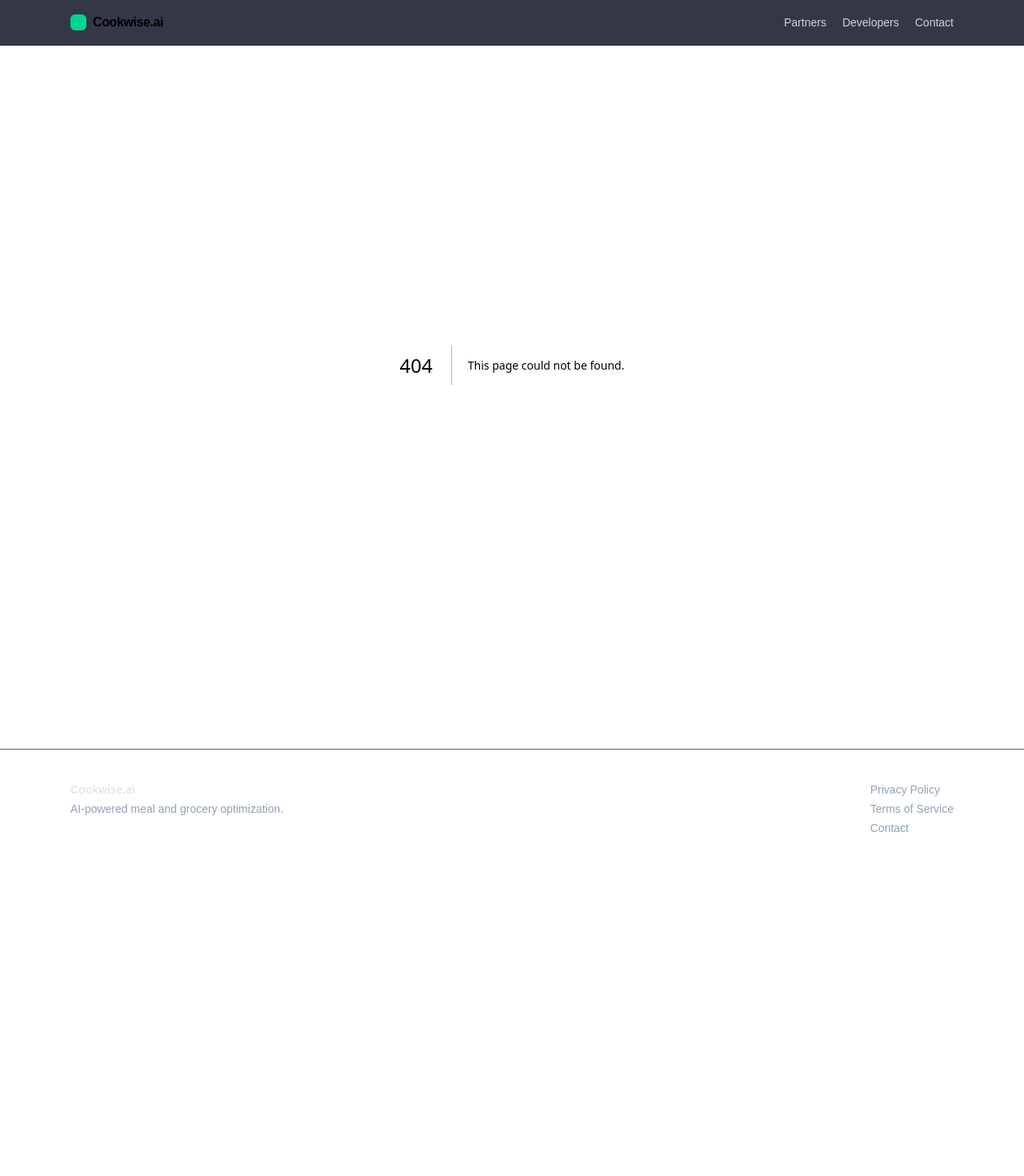
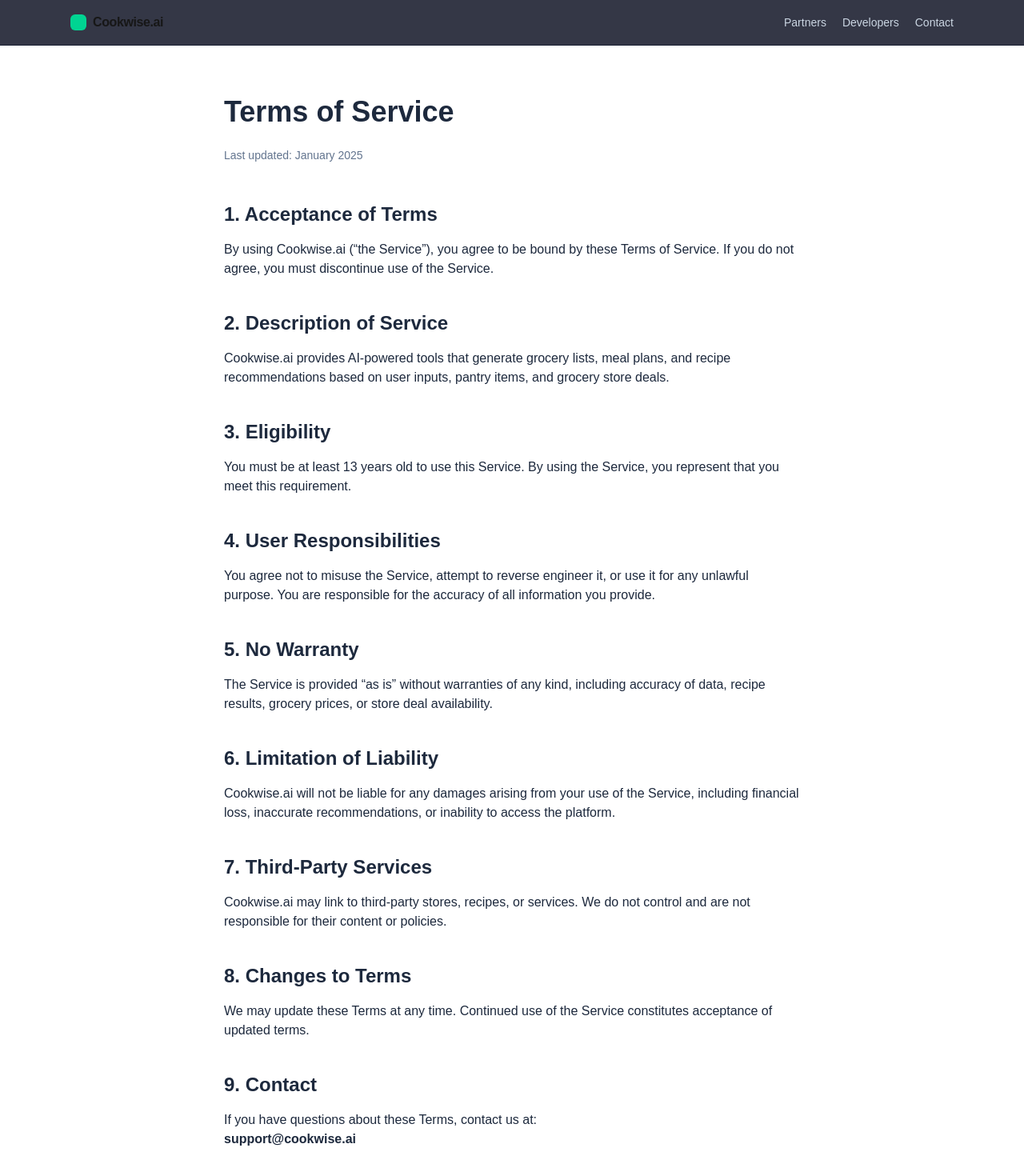
Before and after one commit to robsalter-lab/nextjs-cookwisemkt, a Next.js app: page /terms in a window 1280 px wide. Before the commit this address had no page. Shown: the top 1470 px of the page at 80% size. Before the commit the page ends 1085 px from the top, so only its background shows below. Built offline with nearby package versions, Linux system fonts and the light colour scheme.

Commit message:
Create page.tsx

```diff
--- /dev/null
+++ b/app/terms/page.tsx
@@ -0,0 +1,67 @@
+export default function TermsPage() {
+  return (
+    <div className="max-w-3xl mx-auto px-6 py-16 text-slate-800">
+      <h1 className="text-4xl font-bold mb-6">Terms of Service</h1>
+
+      <p className="text-sm text-slate-500 mb-12">
+        Last updated: January 2025
+      </p>
+
+      <h2 className="text-2xl font-semibold mt-10 mb-4">1. Acceptance of Terms</h2>
+      <p className="mb-4">
+        By using Cookwise.ai (“the Service”), you agree to be bound by these Terms of Service.
+        If you do not agree, you must discontinue use of the Service.
+      </p>
+
+      <h2 className="text-2xl font-semibold mt-10 mb-4">2. Description of Service</h2>
+      <p className="mb-4">
+        Cookwise.ai provides AI-powered tools that generate grocery lists, meal plans,
+        and recipe recommendations based on user inputs, pantry items, and grocery store deals.
+      </p>
+
+      <h2 className="text-2xl font-semibold mt-10 mb-4">3. Eligibility</h2>
+      <p className="mb-4">
+        You must be at least 13 years old to use this Service. By using the Service,
+        you represent that you meet this requirement.
+      </p>
+
+      <h2 className="text-2xl font-semibold mt-10 mb-4">4. User Responsibilities</h2>
+      <p className="mb-4">
+        You agree not to misuse the Service, attempt to reverse engineer it,
+        or use it for any unlawful purpose. You are responsible for the accuracy
+        of all information you provide.
+      </p>
+
+      <h2 className="text-2xl font-semibold mt-10 mb-4">5. No Warranty</h2>
+      <p className="mb-4">
+        The Service is provided “as is” without warranties of any kind, including accuracy
+        of data, recipe results, grocery prices, or store deal availability.
+      </p>
+
+      <h2 className="text-2xl font-semibold mt-10 mb-4">6. Limitation of Liability</h2>
+      <p className="mb-4">
+        Cookwise.ai will not be liable for any damages arising from your use of the Service,
+        including financial loss, inaccurate recommendations, or inability to access the platform.
+      </p>
+
+      <h2 className="text-2xl font-semibold mt-10 mb-4">7. Third-Party Services</h2>
+      <p className="mb-4">
+        Cookwise.ai may link to third-party stores, recipes, or services. We do not
+        control and are not responsible for their content or policies.
+      </p>
+
+      <h2 className="text-2xl font-semibold mt-10 mb-4">8. Changes to Terms</h2>
+      <p className="mb-4">
+        We may update these Terms at any time. Continued use of the Service
+        constitutes acceptance of updated terms.
+      </p>
+
+      <h2 className="text-2xl font-semibold mt-10 mb-4">9. Contact</h2>
+      <p className="mb-4">
+        If you have questions about these Terms, contact us at:
+        <br />
+        <strong>support@cookwise.ai</strong>
+      </p>
+    </div>
+  );
+}
```
